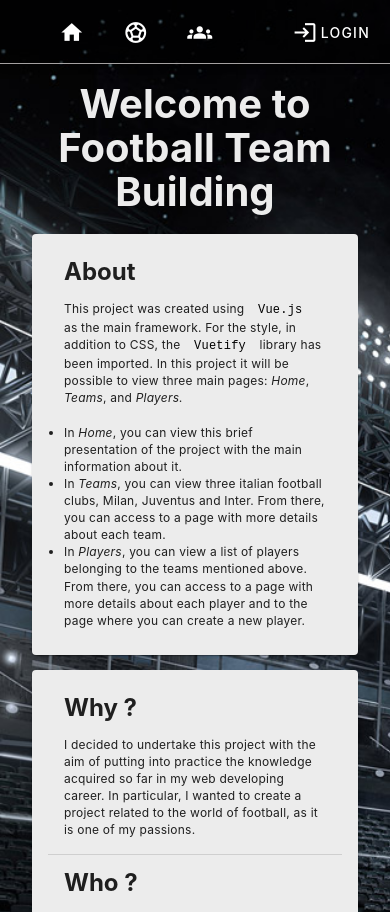
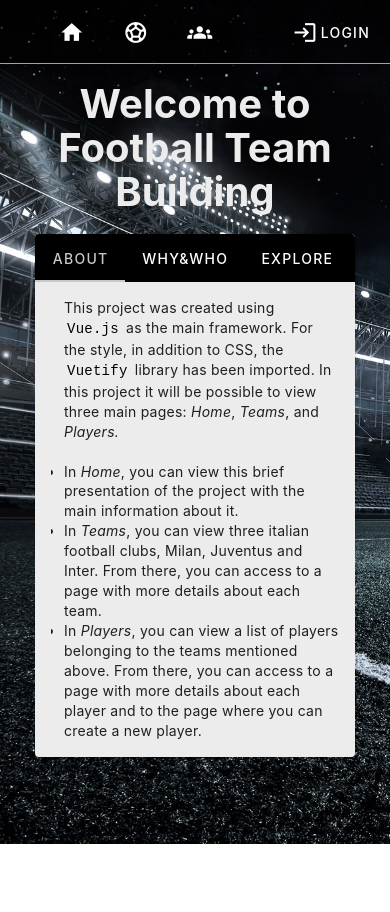
Before and after one commit to marcimerca/Football-Team-Building, a Vue app: page / in a window 390 px wide. Shown: the top 912 px of the page. After the commit the page ends 844 px from the top, so only its background shows below. Built offline with nearby package versions, Linux system fonts and the light colour scheme; no server answers.

Commit message:
add tab mobile-v

```diff
--- a/src/views/Home.vue
+++ b/src/views/Home.vue
@@ -1,7 +1,9 @@
 <script setup>
+import { ref } from "vue";
 import { useRouter } from "vue-router";
 import playerimg from "../images/player.png";
 const router = useRouter();
+const tab = ref("");
 </script>
 <template>
   <header>
@@ -129,6 +131,112 @@ const router = useRouter();
       </v-card>
     </div>
   </div>
+  <v-card class="tab-card">
+    <v-tabs class="tab-titles" v-model="tab" selected-class="tab-active">
+      <v-tab value="one">About</v-tab>
+      <v-tab value="two">Why&Who</v-tab>
+      <v-tab value="three">Explore</v-tab>
+    </v-tabs>
+
+    <v-card-text>
+      <v-window v-model="tab">
+        <v-window-item value="one" class="text-left">
+          <p>
+            This project was created using
+            <strong
+              ><a href="https://vuejs.org/" target="”_blank”"
+                ><code>Vue.js</code></a
+              ></strong
+            >
+            as the main framework. For the style, in addition to CSS, the
+            <a href="https://vuetifyjs.com/en/" target="”_blank”"
+              ><code>Vuetify</code></a
+            >
+            library has been imported. In this project it will be possible to
+            view three main pages: <em>Home</em>, <em>Teams</em>, and
+            <em>Players.</em>
+          </p>
+          <br />
+          <ul>
+            <li>
+              In <em>Home</em>, you can view this brief presentation of the
+              project with the main information about it.
+            </li>
+            <li>
+              In <em>Teams</em>, you can view three italian football clubs,
+              Milan, Juventus and Inter. From there, you can access to a page
+              with more details about each team.
+            </li>
+            <li>
+              In <em>Players</em>, you can view a list of players belonging to
+              the teams mentioned above. From there, you can access to a page
+              with more details about each player and to the page where you can
+              create a new player.
+            </li>
+          </ul></v-window-item
+        >
+
+        <v-window-item value="two" class="text-left">
+          <h3>Why</h3>
+
+          <p>
+            I decided to undertake this project with the aim of putting into
+            practice the knowledge acquired so far in my web developing career.
+            In particular, I wanted to create a project related to the world of
+            football, as it is one of my passions.
+          </p>
+          <br />
+          <h3>Who</h3>
+
+          <p>
+            My name is Marcello Mercanzin, i'm 26 and i live near Vicenza. I've
+            always been interested in the world of web development, and now I
+            would like to pursue this type of career.
+          </p>
+        </v-window-item>
+
+        <v-window-item value="three" class="text-left">
+          <p>
+            Click one of the buttons below or in the Navigation Bar to start
+            exploring this project.
+          </p>
+          <v-card-item class="explore-icons">
+            <v-btn
+              class="explore-buttons"
+              @click="router.push(`/`)"
+              variant="text"
+            >
+              <v-icon
+                icon="md:home"
+                size="25px"
+                style="margin-right: 5px"
+              ></v-icon
+              >Home
+            </v-btn>
+            <v-btn
+              class="explore-buttons"
+              @click="router.push(`/teams`)"
+              variant="text"
+            >
+              <v-icon
+                icon="md:sports_soccer"
+                style="margin-right: 5px"
+                size="25px"
+              />Teams</v-btn
+            >
+            <v-btn
+              class="explore-buttons"
+              @click="router.push(`/players`)"
+              variant="text"
+            >
+              <v-icon icon="md:groups" style="margin-right: 5px" size="25px" />
+              Players</v-btn
+            >
+          </v-card-item>
+        </v-window-item>
+      </v-window>
+    </v-card-text>
+  </v-card>
 </template>
 
 <style scoped>
@@ -175,6 +283,7 @@ a {
   margin: 0 10px;
   color: black;
 }
+
 .explore-icons {
   text-align: center;
   width: 100%;
@@ -189,6 +298,9 @@ a {
   margin-left: 1px;
   margin-right: 1px;
 }
+.tab-card {
+  display: none;
+}
 
 /*Mobile version*/
 @media only screen and (max-width: 580px) {
@@ -199,9 +311,12 @@ a {
     font-size: 40px;
   }
   .main-content {
-    display: flex;
+    display: none;
     flex-direction: column;
     flex-wrap: wrap;
+  }
+  .tab-card {
+    display: inline-block;
   }
   .info,
   .why-who,
@@ -212,6 +327,14 @@ a {
     text-align: left;
     margin-bottom: 15px;
   }
+  .tab-card {
+    width: 320px;
+    padding: 0;
+    margin: 0;
+    border: 0;
+    background-color: rgba(236, 236, 236);
+  }
+
   .card {
     height: 30%;
     display: flex;
@@ -229,5 +352,43 @@ a {
     width: 100px;
     margin: 10px 7px;
   }
+  ul {
+    padding-left: 13px;
+    padding-right: 0px;
+  }
+  h3 {
+    padding-left: 13px;
+    margin-bottom: 10px;
+  }
+  p {
+    padding-left: 13px;
+    padding-right: 5px;
+  }
+  code {
+    margin-left: -7px;
+    margin-right: -7px;
+  }
+  .explore-icons {
+    display: flex;
+    width: 280px;
+    padding-left: 0;
+    padding-right: 0;
+  }
+  .explore-icons button {
+    width: 90px;
+    font-size: 12px;
+  }
+  .explore-icons .explore-buttons {
+    margin: 0 auto;
+    margin-right: 5px;
+    margin-left: 5px;
+  }
+  .tab-titles {
+    background-color: black;
+    color: white;
+  }
+  .tab-active {
+    color: rgb(201, 199, 199);
+  }
 }
 </style>
```
